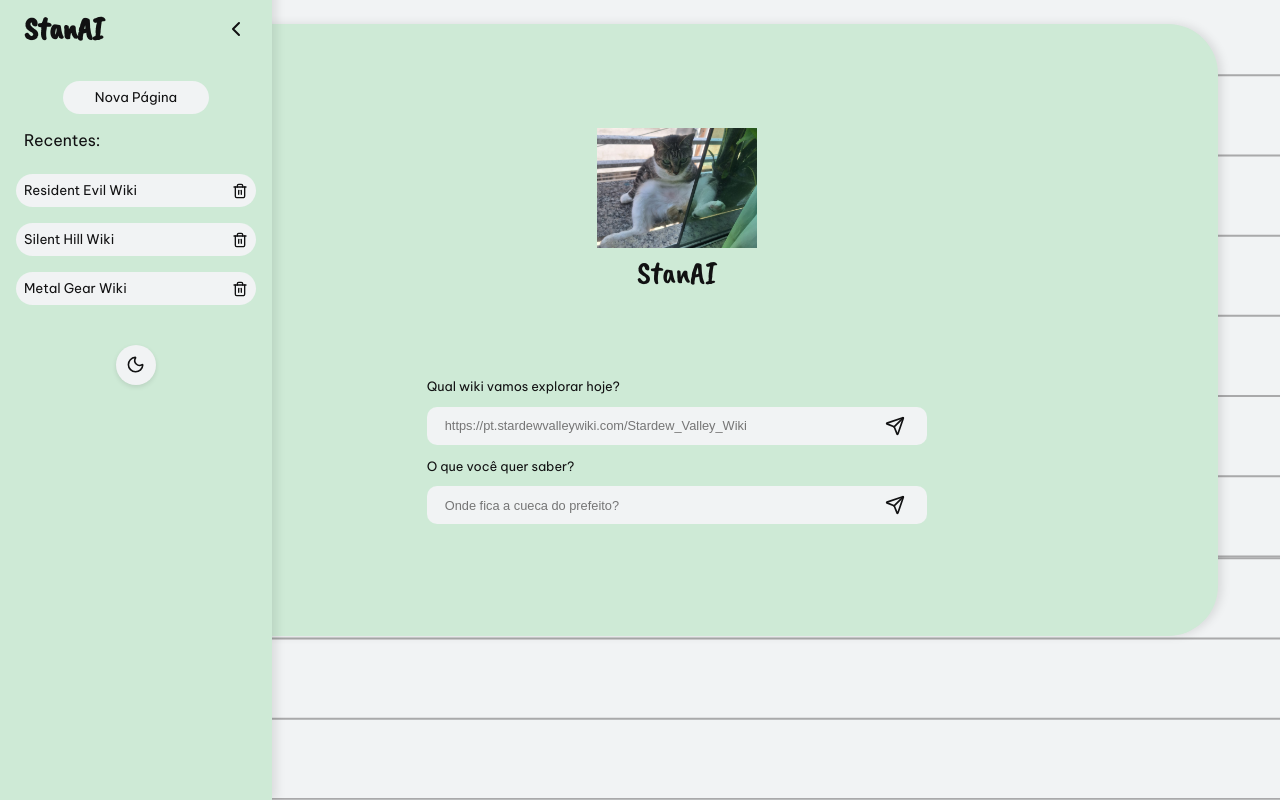
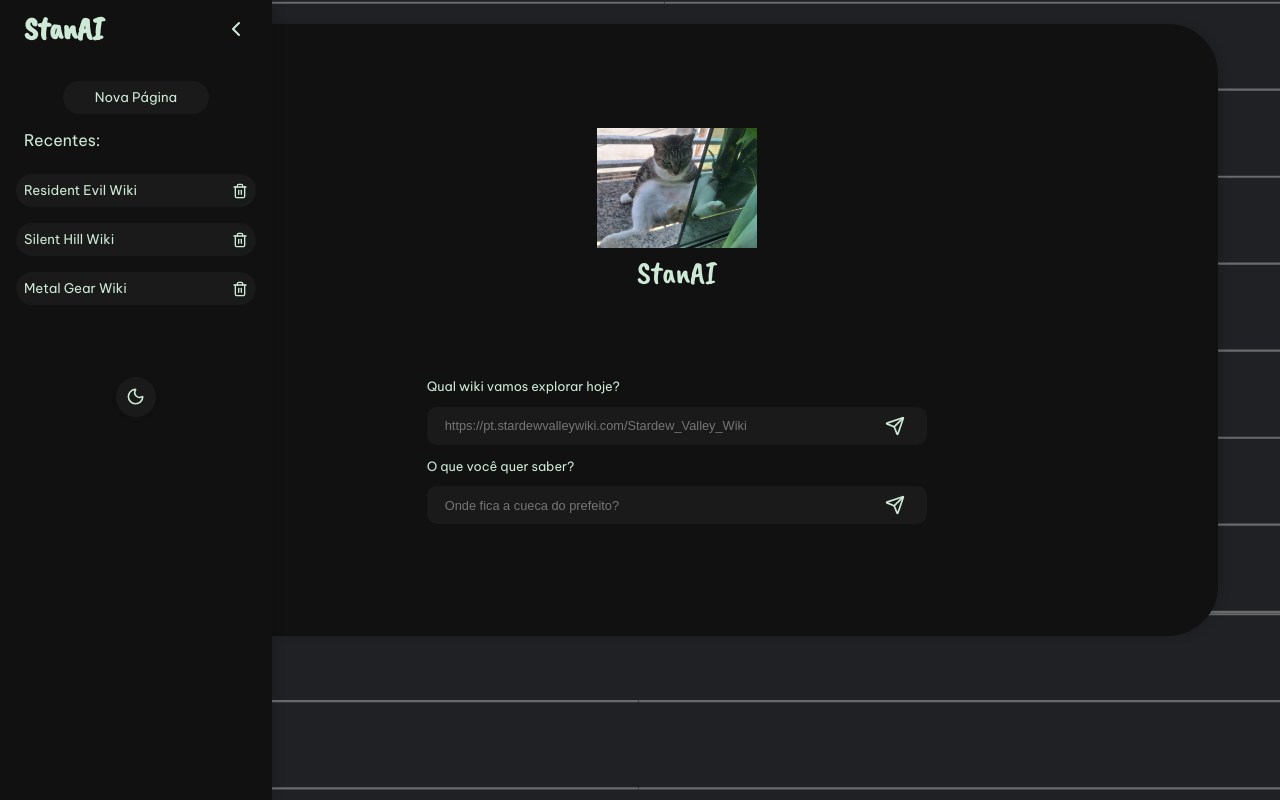
Before and after one commit to renatobarbosa-dc/StanAI-Web, a React (Vite) app: page / in a window 1280 px wide. Built offline with nearby package versions, Linux system fonts and the light colour scheme.

Commit message:
theme button working

```diff
--- a/src/App.tsx
+++ b/src/App.tsx
@@ -1,12 +1,15 @@
 import { Notebook } from "./components/Notebook/Notebook";
-import { ChatSidebar } from "./components/Sidebar/Sidebar";
+import { Sidebar } from "./components/Sidebar/Sidebar";
+import { ThemeProvider } from "./contexts/ThemeContext";
 import "./styles/global.css";
 
 export function App() {
   return (
-    <div className="App">
-     <ChatSidebar/>
-      <Notebook />
-    </div>
+    <ThemeProvider>
+      <div className="App">
+        <Sidebar/>
+        <Notebook />
+      </div>
+    </ThemeProvider>
   );
 }
--- a/src/components/Sidebar/Sidebar.css
+++ b/src/components/Sidebar/Sidebar.css
@@ -125,11 +125,12 @@ html, body, #root {
   color: black;
   transition: 0.2s;
   border: 1px solid gray;
+  color: var(--black);
 }
 
 .arrow-right:hover {
   background-color: var(--white-2);
-  color: var(--gray);
+  color: var(--black);
 }
 
 .theme-button-container {
--- a/src/components/Sidebar/Sidebar.tsx
+++ b/src/components/Sidebar/Sidebar.tsx
@@ -1,18 +1,13 @@
 import "./Sidebar.css";
-import { ChevronLeft, ChevronRight, Moon, Trash, Sun } from "lucide-react";
+import { ChevronLeft, ChevronRight, Trash } from "lucide-react";
 import { useState } from "react";
+import { ThemeToggle } from "../ThemeToggle/ThemeToggle";
 
-export function ChatSidebar() {
+export function Sidebar() {
   const [isCollapsed, setIsCollapsed] = useState(false);
-  const [isDarkTheme, setIsDarkTheme] = useState(true);
-
 
   const toggleSidebar = () => {
     setIsCollapsed(!isCollapsed);
-  };
-
-  const toggleTheme = () => {
-    setIsDarkTheme(!isDarkTheme);
   };
 
   if (isCollapsed) {
@@ -58,9 +53,7 @@ export function ChatSidebar() {
       </div>
 
       <div className="theme-button-container">
-        <button className="theme-button" onClick={toggleTheme}>
-          {isDarkTheme ? <Moon size="1.2rem" /> : <Sun size="1.2rem" />}
-        </button>
+        <ThemeToggle />
       </div>
     </div>
   );
--- /dev/null
+++ b/src/components/ThemeToggle/ThemeToggle.tsx
@@ -0,0 +1,15 @@
+import React from 'react';
+import { Moon, Sun } from 'lucide-react';
+import { useTheme } from '../../contexts/ThemeContext';
+
+export const ThemeToggle: React.FC = () => {
+  const { theme, toggleTheme } = useTheme();
+
+  return (
+    <div className="theme-button-container">
+      <button className="theme-button" onClick={toggleTheme}>
+        {theme === 'dark' ? <Moon size="1.2rem" /> : <Sun size="1.2rem" />}
+      </button>
+    </div>
+  );
+};
--- /dev/null
+++ b/src/contexts/ThemeContext.tsx
@@ -0,0 +1,40 @@
+import React, { createContext, useContext, useState, useEffect } from 'react';
+
+export type Theme = 'dark' | 'light';
+
+export interface ThemeContextType {
+  theme: Theme;
+  toggleTheme: () => void;
+}
+
+const ThemeContext = createContext<ThemeContextType | undefined>(undefined);
+
+export const useTheme = () => {
+  const context = useContext(ThemeContext);
+  if (context === undefined) {
+    throw new Error('useTheme must be used within a ThemeProvider');
+  }
+  return context;
+};
+
+export const ThemeProvider: React.FC<{ children: React.ReactNode }> = ({ children }) => {
+  const [theme, setTheme] = useState<Theme>(() => {
+    const savedTheme = localStorage.getItem('theme') as Theme;
+    return savedTheme || 'dark';
+  });
+
+  const toggleTheme = () => {
+    setTheme(prev => (prev === 'dark' ? 'light' : 'dark'));
+  };
+
+  useEffect(() => {
+    document.documentElement.setAttribute('data-theme', theme);
+    localStorage.setItem('theme', theme);
+  }, [theme]);
+
+  return (
+    <ThemeContext.Provider value={{ theme, toggleTheme }}>
+      {children}
+    </ThemeContext.Provider>
+  );
+};
--- a/src/styles/global.css
+++ b/src/styles/global.css
@@ -5,17 +5,22 @@
   --gray: #202124;
   --gray-2: #494b52;
   --green: #ceead6;
+  --bg-image: url("../../public/modo-claro.svg");
 }
 
-body,
-html,
-#root {
-  margin: 0;
-  padding: 0;
+[data-theme="dark"] {
+  --white: #1a1a1a;
+  --white-2: #2a2a2a;
+  --black: #ceead6;
+  --gray: #b0b0b0;
+  --gray-2: #6a6a6a;
+  --green: #111112;
+  --green-text: #a8e6cf;
+  --bg-image: url("../../public/modo-escuro.svg");
 }
 
 body {
-  background-image: url("../../public/modo-claro.svg");
+  background-image: var(--bg-image);
   color: var(--black);
   font-family: "Be Vietnam Pro", sans-serif;
   display: flex;
```
Also changed, not shown: public/modo-escuro.svg (added).
